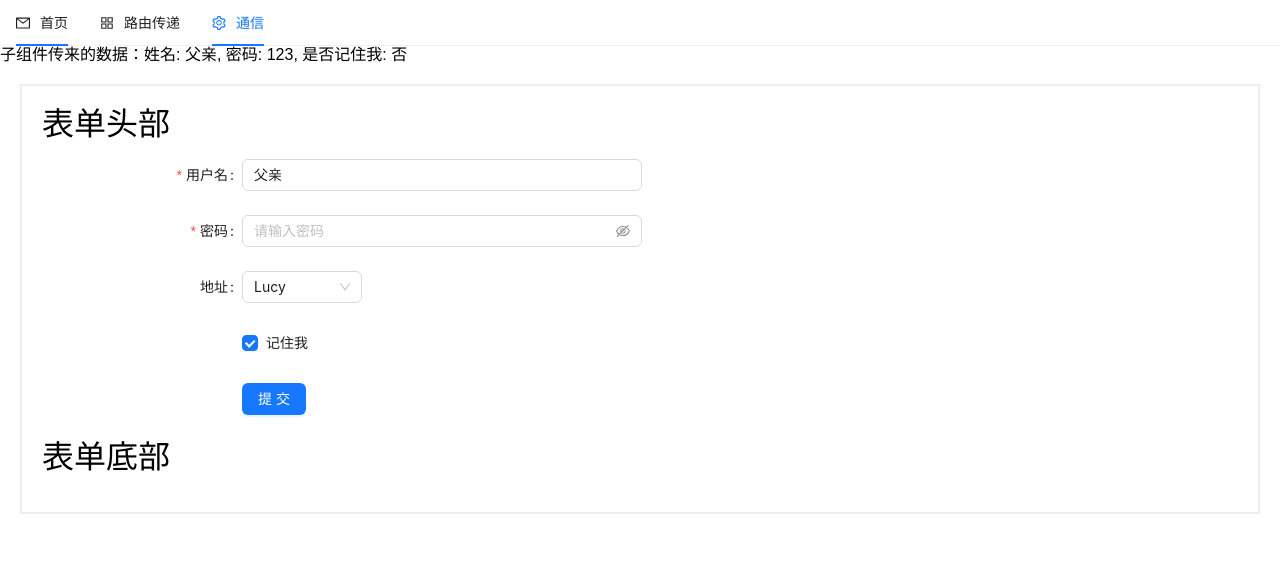
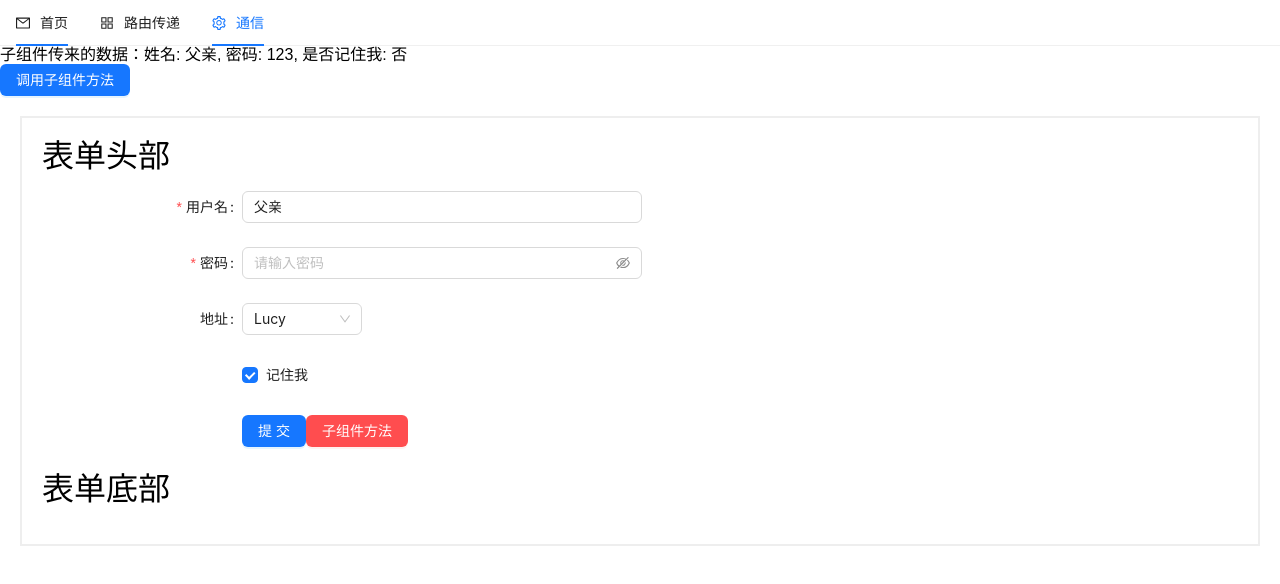
Before and after one commit to tianshiyang/next-app, a Next.js app: page /actions/actions in a window 1280 px wide. Shown: the top 584 px of the page. Built offline with nearby package versions, Linux system fonts and the light colour scheme.

Commit message:
feat: update

```diff
--- a/src/components/action/index.tsx
+++ b/src/components/action/index.tsx
@@ -1,5 +1,5 @@
-import { Form, Input, Button, Checkbox, Select } from 'antd';
-import { useState } from 'react';
+import { Form, Input, Button, Checkbox, Select, Modal } from 'antd';
+import { useState, forwardRef } from 'react';
 
 interface FormValues {
   username: string
@@ -8,7 +8,7 @@ interface FormValues {
   address?: string
 }
 
-export default function Action({ formValues, handleFormSubmit, children} : { formValues: FormValues, handleFormSubmit: (value: FormValues) => void, children: any }) {
+function Action({ formValues, handleFormSubmit, children} : { formValues: FormValues, handleFormSubmit: (value: FormValues) => void, children: any }, ref : any) {
   const [formValuesState, setFormValueState] = useState(formValues)
 
   const renderHeader = () => {
@@ -25,6 +25,20 @@ export default function Action({ formValues, handleFormSubmit, children} : { for
         { children.filter((res: any) => res.props.slot == "footer") }
       </>
     )
+  }
+
+  const [ isModalOpen, setIsModalOpen ] = useState(false)
+
+  const handleOk = () => {
+    setIsModalOpen(false)
+  }
+
+  const handleCancel = () => {
+    setIsModalOpen(false)
+  }
+
+  const childFun = () => {
+    setIsModalOpen(true)
   }
 
   const onFinish = (values: any) => {
@@ -90,10 +104,19 @@ export default function Action({ formValues, handleFormSubmit, children} : { for
             <Button type="primary" htmlType="submit">
               提交
             </Button>
+            <Button ref={ ref } type="primary" danger onClick={childFun}>子组件方法</Button>
           </Form.Item>
         </Form>
         { renderFooter() }
       </div>
+
+      <Modal title="Basic Modal" open={isModalOpen} onOk={handleOk} onCancel={handleCancel}>
+        <p>Some contents...</p>
+        <p>Some contents...</p>
+        <p>Some contents...</p>
+      </Modal>
     </>
   )
 }
+
+export default forwardRef(Action)
--- a/src/pages/actions/actions.tsx
+++ b/src/pages/actions/actions.tsx
@@ -1,6 +1,7 @@
 import GlobalMenu from "@/components/globalMenu/index"
 import ActionsComponent from "@/components/action/index"
-import { useState } from "react"
+import { useState, useRef } from "react"
+import { Button, Modal } from "antd"
 
 export default function ActionsPage() {
 
@@ -10,16 +11,24 @@ export default function ActionsPage() {
     remember: false
   })
 
+  const ActionsComponentRef = useRef(null)
+
   // 子组件回掉函数
   const handleFormSubmit = (value: { username: string, password: string, remember: boolean }) => {
     setFormValues(value)
+  }
+
+  // 父组件调用子组件方法
+  const handleUseChildEvent = () => {
+    (ActionsComponentRef.current as any).click()
   }
 
   return (
     <>
       <GlobalMenu />
       <div className="title">子组件传来的数据：姓名: { formValues.username }, 密码: { formValues.password }, 是否记住我: { formValues.remember ? '是' : "否" }</div>
-      <ActionsComponent formValues={formValues} handleFormSubmit={ handleFormSubmit }>
+      <Button type="primary" onClick={ handleUseChildEvent }>调用子组件方法</Button>
+      <ActionsComponent ref={ ActionsComponentRef } formValues={formValues} handleFormSubmit={ handleFormSubmit }>
         <h1 slot="head">表单头部</h1>
         <h1 slot="footer">表单底部</h1>
       </ActionsComponent>
```
